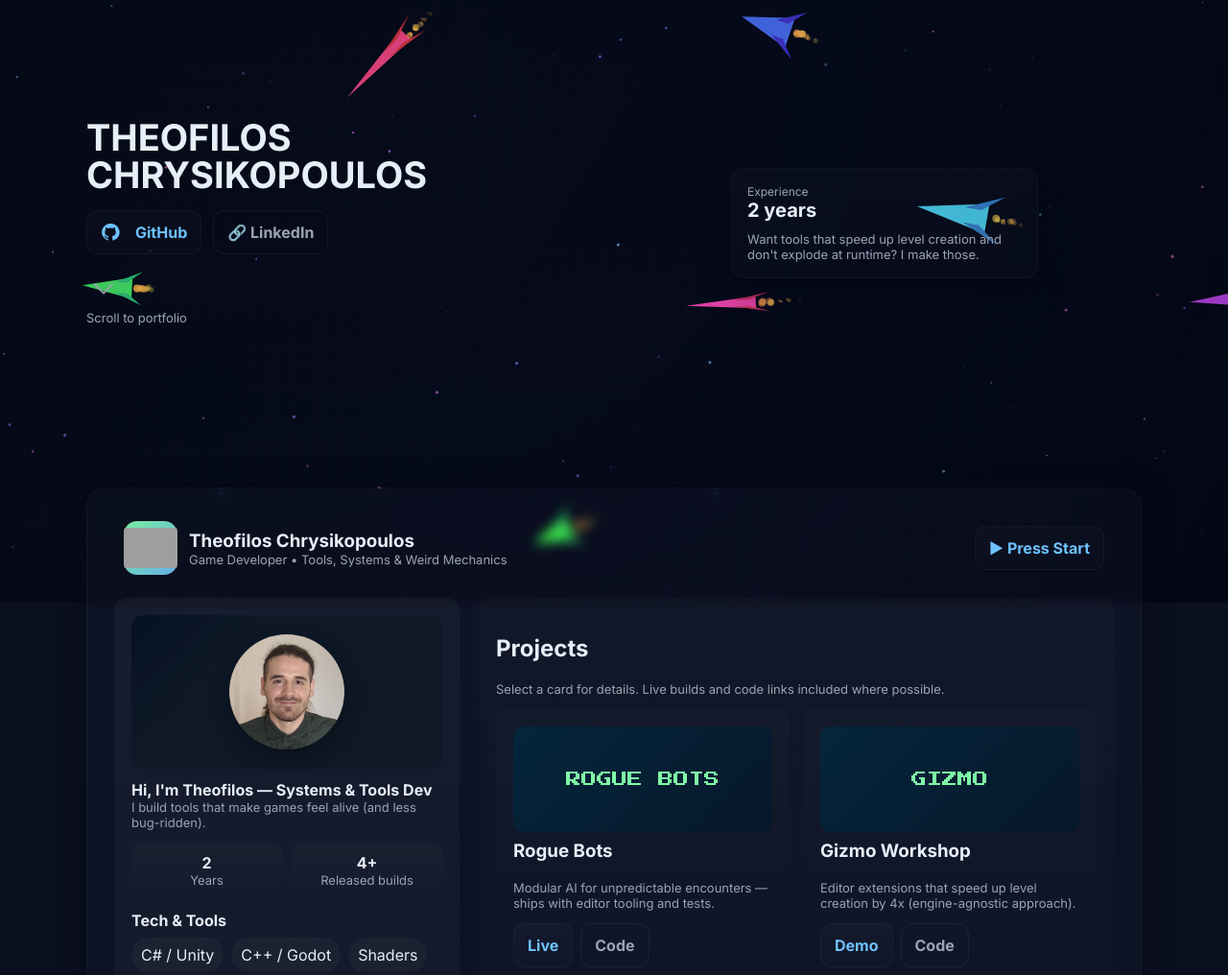
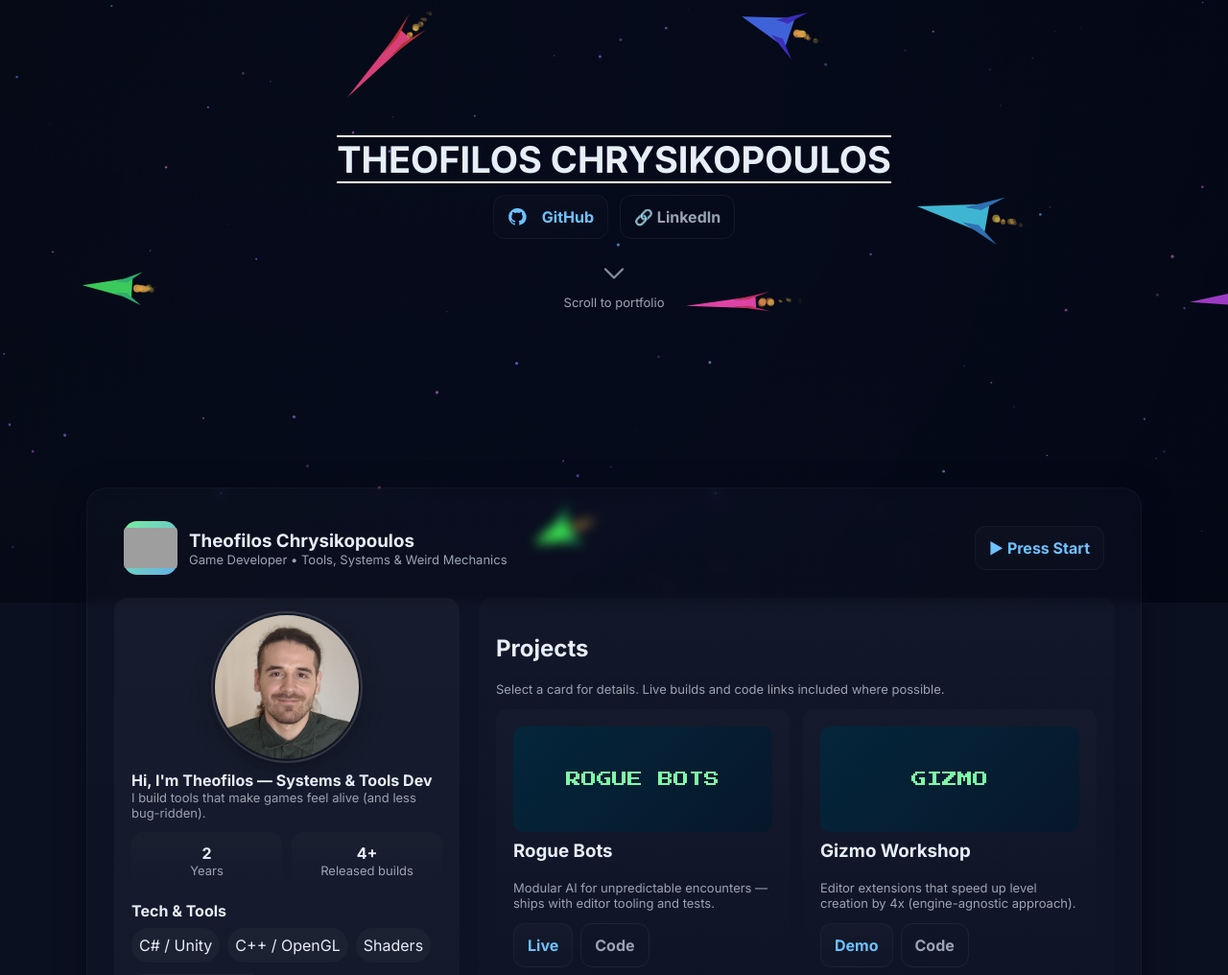
Before and after one commit to TheofilosChrysikopoulos/portfolio, a plain HTML site: page index.html in a window 1280 px wide. Shown: the part 172-1188 px from the top of the page at 96% size. Drawn offline with Linux system fonts and the light colour scheme; grey boxes are pictures that could not be loaded; animation ran at ten frames a second.

Commit message:
Visual Fixes

```diff
--- a/index.html
+++ b/index.html
@@ -17,6 +17,8 @@
       --muted:#9aa4b2;
       --accent:#7ef9a6;
       --accent-2:#6ec1ff;
+      --accent-3: #0DAD8D;
+      --lineWhite: rgba(255,255,255,1);
       --glass: rgba(255,255,255,0.035);
       --glass-2: rgba(255,255,255,0.02);
       --radius:18px;
@@ -57,6 +59,45 @@
     #scrollChev { pointer-events: auto; }
 
     .hero-left{flex:1;min-width:260px} .hero-right{flex:1;display:flex;align-items:center;justify-content:center}
+    /* Center the top hero block now that the right card is gone */
+    .hero-inner { justify-content: center; }
+
+    /* Center-align the left column content and text */
+    .hero-left {
+      display: flex;
+      flex-direction: column;
+      align-items: center;
+      text-align: center;
+    }
+
+    .name-block {
+      display: flex;
+      flex-direction: column;
+      align-items: center;
+      text-align: center;
+      gap: 6px; /* space between lines and text */
+      margin-bottom: 12px;
+    }
+
+    .name-block h1 {
+      position: relative;
+      display: inline-block; /* shrink-wraps lines to name width */
+      padding: 6px 0;
+    }
+
+    .name-block h1::before,
+    .name-block h1::after {
+      content: "";
+      position: absolute;
+      left: 0;
+      width: 100%;          /* match text width exactly */
+      height: 2px;
+      background: var(--lineWhite); /* same color as your name/accent */
+    }
+
+    .name-block h1::before { top: 0; }
+    .name-block h1::after { bottom: 0; }
+
     .headline{font-size:38px;line-height:1.02;margin:0 0 10px 0;font-weight:700} .sub{color:var(--muted);margin:0;margin-bottom:18px;font-size:15px}
     .hero-cta{display:flex;gap:12px}
     .cta-btn{background:linear-gradient(180deg, rgba(255,255,255,0.02), rgba(255,255,255,0.01));border:1px solid rgba(255,255,255,0.04);padding:12px 14px;border-radius:12px;color:var(--accent-2);cursor:pointer;font-weight:700;display:inline-flex;align-items:center;gap:10px}
@@ -86,6 +127,23 @@
     .modal-close{ position:absolute; right:12px; top:10px; background:transparent;border:0;color:var(--muted);font-size:22px;cursor:pointer; }
     a{color:var(--accent-2);text-decoration:none} .small{color:var(--muted);font-size:13px}
     @media (max-width:900px){ .hero-inner{flex-direction:column;align-items:flex-start} .content{grid-template-columns:1fr} .page{margin-top:-80px} }
+
+    .name-divider {
+      display: flex;
+      align-items: center;
+      gap: 14px;
+      width: 100%;
+      max-width: 720px;          /* keeps lines from stretching too far */
+      margin-bottom: 8px;        /* keeps existing spacing */
+    }
+
+    .name-divider::before,
+    .name-divider::after {
+      content: "";
+      height: 1px;
+      flex: 1;
+      background: rgba(230, 238, 248, 0.22); /* subtle line that fits your theme */
+    }
   </style>
 </head>
 <body>
@@ -94,12 +152,10 @@
     <canvas class="hero-canvas" id="heroCanvas" aria-hidden="true"></canvas>
     <div class="hero-inner">
       <div class="hero-left">
-        <div style="display:flex;align-items:center;gap:12px;margin-bottom:8px">
-          <!-- <div class="badge" style="width:48px;height:48px;border-radius:12px;display:grid;place-items:center;background:linear-gradient(135deg,var(--accent),var(--accent-2));font-family:'Press Start 2P',monospace;color:#071522">PX</div> -->
-          <div>
-            <h1 class="headline">THEOFILOS CHRYSIKOPOULOS</h1>
-          </div>
+        <div class="name-block">
+          <h1 class="headline" style="margin:0">THEOFILOS CHRYSIKOPOULOS</h1>
         </div>
+
 
         <div class="hero-cta">
           <a class="cta-btn" href="https://github.com/TheofilosChrysikopoulos" target="_blank" rel="noopener">
@@ -119,19 +175,7 @@
         </div>
       </div>
 
-      <div class="hero-right">
-        <div style="width:320px;background:linear-gradient(180deg, rgba(255,255,255,0.02), rgba(255,255,255,0.01));border-radius:14px;padding:16px;border:1px solid rgba(255,255,255,0.03);box-shadow:0 12px 28px rgba(2,6,23,0.5)">
-          <div style="display:flex;justify-content:space-between;align-items:center;margin-bottom:10px">
-            <div>
-              <div style="font-size:12px;color:var(--muted)">Experience</div>
-              <div style="font-weight:700;font-size:20px">2 years</div>
-            </div>
-            <div></div>
-          </div>
-          <div class="small">Want tools that speed up level creation and don't explode at runtime? I make those.</div>
-        </div>
-      </div>
-    </div>
+
   </section>
 
   <article class="page" id="mainContent">
@@ -149,10 +193,21 @@
     <div class="content">
       <aside class="left">
         <!-- (2) Avatar area with centered circular photo inside the original 160px box -->
-        <div style="height:160px;border-radius:12px;background:linear-gradient(135deg,#061224 0%, rgba(14,24,38,0.9) 30%);display:grid;place-items:center;">
-          <img src="assets/profilephoto2.jpg" alt="Portrait of Theofilos Chrysikopoulos"
-               style="width:120px;height:120px;border-radius:50%;object-fit:cover;display:block;box-shadow:0 6px 18px rgba(0,0,0,0.35);">
-        </div>
+          <img
+            src="assets/profilephoto2.jpg"
+            alt="Portrait of Theofilos Chrysikopoulos"
+            style="
+              width:150px;
+              height:150px;
+              border-radius:50%;
+              object-fit:cover;
+              display:block;
+              margin:0 auto;            /* centers the circle */
+              outline:2px solid rgba(255,255,255,0.14); /* subtle outline */
+              outline-offset:2px;       /* small gap for a smooth look */
+              box-shadow:0 8px 24px rgba(0,0,0,0.35);   /* soft lift */
+            "
+          />
 
         <div>
           <div style="font-weight:700">Hi, I'm Theofilos — Systems & Tools Dev</div>
@@ -173,9 +228,9 @@
         <div>
           <h4 style="margin:0 0 8px 0">Tech & Tools</h4>
           <div style="display:flex;flex-wrap:wrap;gap:8px">
-            <div style="padding:8px 10px;border-radius:999px;background:rgba(255,255,255,0.03)">C# / Unity</div>
-            <div style="padding:8px 10px;border-radius:999px;background:rgba(255,255,255,0.03)">C++ / Godot</div>
-            <div style="padding:8px 10px;border-radius:999px;background:rgba(255,255,255,0.03)">Shaders</div>
+            <div style="padding:8px 8px;border-radius:999px;background:rgba(255,255,255,0.03)">C# / Unity</div>
+            <div style="padding:8px 8px;border-radius:999px;background:rgba(255,255,255,0.03)">C++ / OpenGL</div>
+            <div style="padding:8px 8px;border-radius:999px;background:rgba(255,255,255,0.03)">Shaders</div>
           </div>
         </div>
 
```
